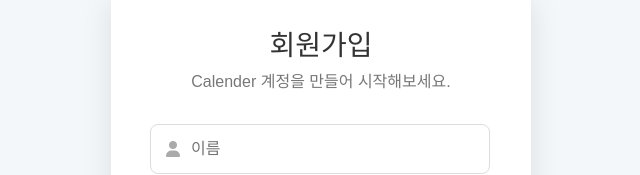
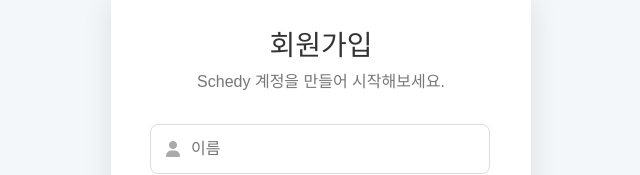
Before and after one commit to slao-df/Calendar, a React (Vite) app in the folder react-calendar-mern-master/: page /auth/register in a window 1280 px wide. Shown: the part 120-295 px from the top of the page, without its empty margins (319-959 px from the left). Built offline with nearby package versions, Linux system fonts and the light colour scheme.

Commit message:
Update RegisterPage.jsx

```diff
--- a/react-calendar-mern-master/src/auth/pages/RegisterPage.jsx
+++ b/react-calendar-mern-master/src/auth/pages/RegisterPage.jsx
@@ -36,7 +36,7 @@
       <div className="register-container">
         <div className="logo-container">
           <h1>회원가입</h1>
-          <p>Calender 계정을 만들어 시작해보세요.</p>
+          <p>Schedy 계정을 만들어 시작해보세요.</p>
         </div>
 
         <form className="register-form" onSubmit={registerSubmit}>
```
